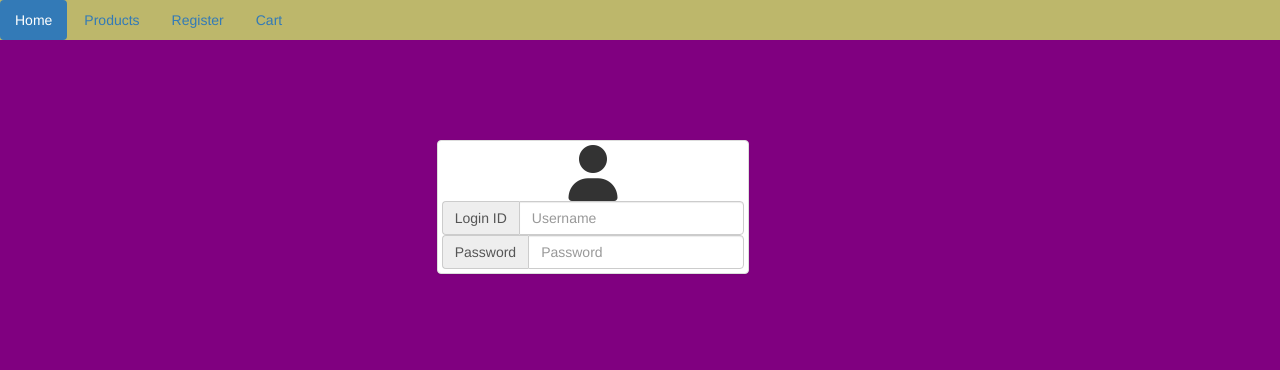
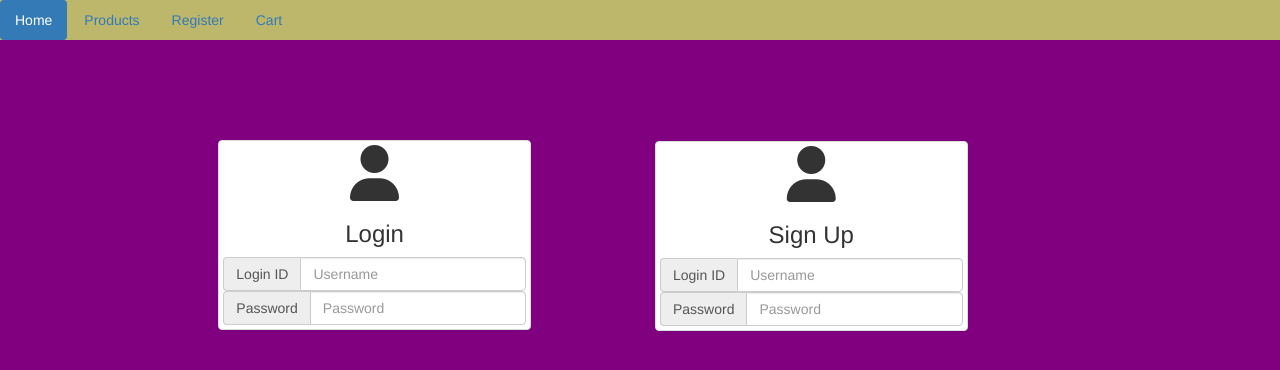
Before and after one commit to sidhant-gupta-004/sidhant-gupta-004.github.io, a plain HTML site: page register.html in a window 1280 px wide. Drawn offline with nearby package versions, Linux system fonts and the light colour scheme.

Commit message:
Front End

```diff
--- a/register.html
+++ b/register.html
@@ -26,11 +26,31 @@
 		</header>
 
 		<div class="row">
-	  		<div class="col-xs-6 col-md-3 col-md-offset-4" align='center'>
+	  		<div class="col-xs-6 col-md-3 col-md-offset-2" align='center'>
 	  			<div class='thumbnail' border-width=1px style='position: absolute; top: 100px'>
 
 	  				<i class="fa fa-user fa-4x" aria-hidden="true"></i>
 					<br />
+					<h3>Login</h3>
+					<div class="input-group">
+						  <span class="input-group-addon" id="basic-addon1"> Login ID </span>
+						  <input type="text" class="form-control" placeholder="Username" aria-describedby="basic-addon1">
+					</div>
+					<div class="input-group">
+						  <span class="input-group-addon" id="basic-addon2">Password</span>
+						  <input type="password" class="form-control" placeholder="Password" aria-describedby="basic-addon2">
+					</div>
+				</div>
+			</div>
+		</div>
+
+		<div class="row">
+	  		<div class="col-xs-6 col-md-3 col-md-offset-6" align='center'>
+	  			<div class='thumbnail' border-width=1px style='position: absolute; top: 100px'>
+
+	  				<i class="fa fa-user fa-4x" aria-hidden="true"></i>
+					<br />
+					<h3>Sign Up</h3>
 					<div class="input-group">
 						  <span class="input-group-addon" id="basic-addon1"> Login ID </span>
 						  <input type="text" class="form-control" placeholder="Username" aria-describedby="basic-addon1">
```
